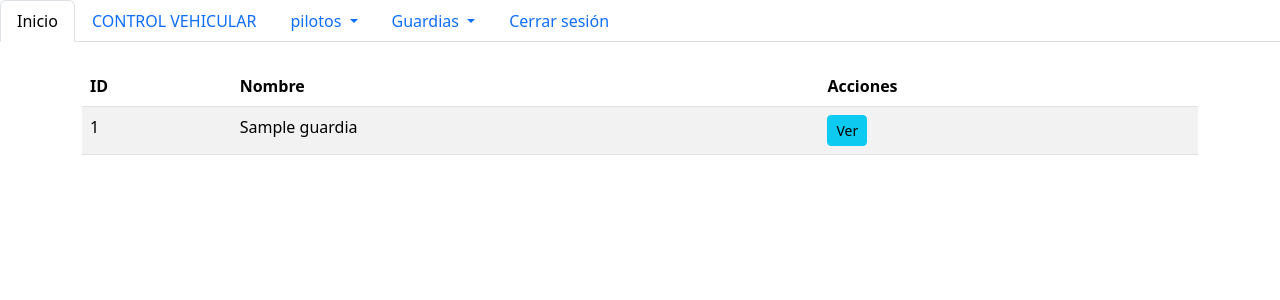
After one commit to LuisAleman0386/carregistro, a Flask app: page /guardia/lista_guardias in a window 1280 px wide. The commit adds this page. Shown: the top 300 px of the page. Run offline with Flask 3, Linux system fonts and the light colour scheme; the visitor is signed in with stand-in values (Sample User, id 1); tables that the repository leaves empty hold one stand-in row (values such as "Sample post").

Commit message:
Crud: Guardia

```diff
--- /dev/null
+++ b/Controllers/guardiaController.py
@@ -0,0 +1,95 @@
+from flask import  request, render_template, redirect, url_for, flash
+from Routes.routes import guardia_bp
+from Services.GuardiaService import GuardiaService
+from Repositories.GuardiaRepository import GuardiaRepository
+
+
+@guardia_bp.route('/lista_guardias', methods = ['GET', 'POST'])
+def lista_guardias():
+    """Vista para mostrar la lista de guardias"""
+
+    # Crear una instancia del repositorio de guardias
+    guardia_repository = GuardiaRepository()
+
+    # Crear una instancia del servicio de guardias con el repositorio
+    guardia_service = GuardiaService(guardia_repository)
+
+    # Obtener todos los guardias
+    guardias = guardia_service.obtener_todos_los_guardias()
+
+    # Pasar los guardias a la plantilla
+    return render_template('lista_guardias.html', guardias=guardias)
+
+
+
+@guardia_bp.route('/agregar_guardia', methods=['GET', 'POST'])
+def agregar_guardia():
+    """Vista para agregar un nuevo guardia"""
+
+    # Crear una instancia del repositorio de guardias
+    guardia_repository = GuardiaRepository()
+
+    # Crear una instancia del servicio de guardias
+    guardia_service = GuardiaService(guardia_repository)
+
+    if request.method == 'POST':
+        # Obtener el nombre desde el formulario
+        nombre = request.form['nombre']
+
+        # Usamos el servicio para agregar el nuevo guardia
+        guardia_service.agregar_guardia(nombre)
+
+        # Mostrar un mensaje de éxito
+        flash('Guardia agregado exitosamente!', 'success')
+
+        # Redirigir al listado de guardias o donde prefieras
+        return redirect(url_for('guardia_bp.lista_guardias'))
+
+    return render_template('agregar_guardia.html')
+
+
+
+@guardia_bp.route('/ver_guardia/<int:id_guardia>', methods=['GET', 'POST'])
+def ver_guardia(id_guardia):
+    """Vista para ver y editar los detalles de un guardia"""
+
+    # Crear una instancia del repositorio de guardias
+    guardia_repository = GuardiaRepository()
+
+    # Crear una instancia del servicio de guardias
+    guardia_service = GuardiaService(guardia_repository)
+
+    # Obtener el guardia desde el repositorio
+    guardia = guardia_service.obtener_guardia_por_id(id_guardia)
+
+    if request.method == 'POST':
+        # Obtener los datos del formulario
+        nombre = request.form['nombre']
+
+        # Llamar al servicio para actualizar el guardia
+        guardia_service.actualizar_guardia(id_guardia, nombre)
+
+        flash('Guardia actualizado exitosamente!', 'success')
+        return redirect(url_for('guardia_bp.lista_guardias'))
+
+    return render_template('ver_guardia.html', guardia=guardia)
+
+
+
+
+
+@guardia_bp.route('/eliminar_guardia/<int:id_guardia>', methods=['POST'])
+def eliminar_guardia(id_guardia):
+    """Ruta para eliminar un guardia"""
+
+    # Crear una instancia del repositorio de guardias
+    guardia_repository = GuardiaRepository()
+
+    # Crear una instancia del servicio de guardias
+    guardia_service = GuardiaService(guardia_repository)
+
+    # Llamar al servicio para eliminar el guardia
+    guardia_service.eliminar_guardia(id_guardia)
+
+    flash('Guardia eliminado exitosamente!', 'success')
+    return redirect(url_for('guardia_bp.lista_guardias'))
--- /dev/null
+++ b/Repositories/GuardiaRepository.py
@@ -0,0 +1,33 @@
+from models.models import guardias
+from db import db
+
+class GuardiaRepository:
+    """Repositorio para manejar operaciones sobre Guardias en la base de datos"""
+
+    def obtener_todos_los_guardias(self) -> list:
+        """Obtiene todos los guardias"""
+        return guardias.query.all()
+
+    def obtener_guardia_por_id(self, id_guardia: int) -> guardias:
+        """Obtiene un guardia por su ID"""
+        return guardias.query.filter_by(id_guardia=id_guardia).first()
+
+    def guardar_guardia(self, nombre: str):
+        """Guarda un nuevo guardia en la base de datos"""
+        # Crear una instancia del modelo guardia
+        nuevo_guardia = guardias(nombre=nombre)
+
+        # Agregarlo a la sesión de la base de datos
+        db.session.add(nuevo_guardia)
+
+        # Confirmar los cambios
+        db.session.commit()
+
+    def guardar(self, guardia):
+        """Guardar los cambios del guardia en la base de datos"""
+        db.session.commit()
+
+    def eliminar(self, guardia):
+        """Eliminar un guardia de la base de datos"""
+        db.session.delete(guardia)
+        db.session.commit()
--- a/Routes/routes.py
+++ b/Routes/routes.py
@@ -4,3 +4,4 @@ login_bp = Blueprint('login_bp', __name__, url_prefix='/')
 dashboard = Blueprint('dashboard', __name__, url_prefix='/dashboard')
 control = Blueprint('control', __name__, url_prefix='/control')
 pilotos_bp = Blueprint('pilotos_bp', __name__, url_prefix='/pilotos')
+guardia_bp = Blueprint('guardia_bp', __name__, url_prefix='/guardia')
--- /dev/null
+++ b/Services/GuardiaService.py
@@ -0,0 +1,37 @@
+from Repositories.Interfaces.IGuardiaRepository import  IGuardiaRepository
+
+
+class GuardiaService:
+    """Servicio para manejar operaciones sobre los Guardias"""
+
+    def __init__(self, guardia_repository: IGuardiaRepository):
+        self.guardia_repository = guardia_repository
+
+    def obtener_todos_los_guardias(self):
+        """Obtiene todos los guardias"""
+        return self.guardia_repository.obtener_todos_los_guardias()
+
+    def obtener_guardia_por_id(self, id_guardia: int):
+        """Obtiene un guardia por su ID"""
+        return self.guardia_repository.obtener_guardia_por_id(id_guardia)
+
+    def agregar_guardia(self, nombre):
+        """Método para agregar un nuevo guardia"""
+        # Delegar al repositorio para agregar el guardia
+        return self.guardia_repository.guardar_guardia(nombre)
+
+    def actualizar_guardia(self, id_guardia, nombre):
+        """Delegar al repositorio la actualización del guardia"""
+
+        guardia = self.guardia_repository.obtener_guardia_por_id(id_guardia)
+        if guardia:
+            guardia.nombre = nombre
+            self.guardia_repository.guardar(guardia)
+
+
+    def eliminar_guardia(self, id_guardia):
+        """Delegar al repositorio la eliminación del guardia"""
+
+        guardia = self.guardia_repository.obtener_guardia_por_id(id_guardia)
+        if guardia:
+            self.guardia_repository.eliminar(guardia)
--- a/Templates/index.html
+++ b/Templates/index.html
@@ -29,6 +29,16 @@
         <li><a class="dropdown-item" href="{{url_for('pilotos_bp.agregar_piloto')}}">Agregar piloto</a></li>
       </ul>
     </li>
+    <li class="nav-item dropdown">
+      <a class="nav-link dropdown-toggle" href="#" id="navbarDropdownAdmin" role="button" data-bs-toggle="dropdown"
+        aria-expanded="false">
+        Guardias
+      </a>
+      <ul class="dropdown-menu" aria-labelledby="navbarDropdownAdmin">
+        <li><a class="dropdown-item" href="{{url_for('guardia_bp.lista_guardias')}}">Lista guardia</a></li>
+        <li><a class="dropdown-item" href="{{url_for('guardia_bp.agregar_guardia')}}">Agregar guardia</a></li>
+      </ul>
+    </li>
     <li class="nav-item">
       <a class="nav-link" href="{{url_for('login_bp.cerrar')}}">Cerrar sesión</a>
     </li>
--- /dev/null
+++ b/Templates/lista_guardias.html
@@ -0,0 +1,31 @@
+{% extends "index.html" %}
+{% block body %}
+
+{% if guardias %}
+    <table class="table table-striped">
+        <thead>
+            <tr>
+                <th>ID</th>
+                <th>Nombre</th>
+                <th>Acciones</th>
+            </tr>
+        </thead>
+        <tbody>
+            {% for guardia in guardias %}
+                <tr>
+                    <td>{{ guardia.id_guardia }}</td>
+                    <td>{{ guardia.nombre }}</td>
+                    <td>
+                        <!-- Botones para ver, editar o eliminar -->
+                        <a href="{{ url_for('guardia_bp.ver_guardia', id_guardia=guardia.id_guardia) }}" class="btn btn-info btn-sm">Ver</a>
+                    </td>
+                </tr>
+            {% endfor %}
+        </tbody>
+    </table>
+{% else %}
+    <h1>No hay guardias</h1>
+{% endif %}
+
+
+{% endblock %}
--- a/app.py
+++ b/app.py
@@ -38,12 +38,15 @@ from Controllers.LoginController import login_bp
 from Controllers.DashboardController import dashboard
 from Controllers.ControlController import control
 from Controllers.pilotoController import pilotos_bp
+from Controllers.guardiaController import guardia_bp
 
 # Registrar Blueprints
 app.register_blueprint(login_bp)
 app.register_blueprint(dashboard)
 app.register_blueprint(control)
 app.register_blueprint(pilotos_bp)
+app.register_blueprint(guardia_bp)
+
 
 
 
```
Also changed, not shown: Repositories/Interfaces/IGuardiaRepository.py (added, +13 -0 lines), Templates/agregar_guardia.html (added, +13 -0 lines), Templates/ver_guardia.html (added, +19 -0 lines).
